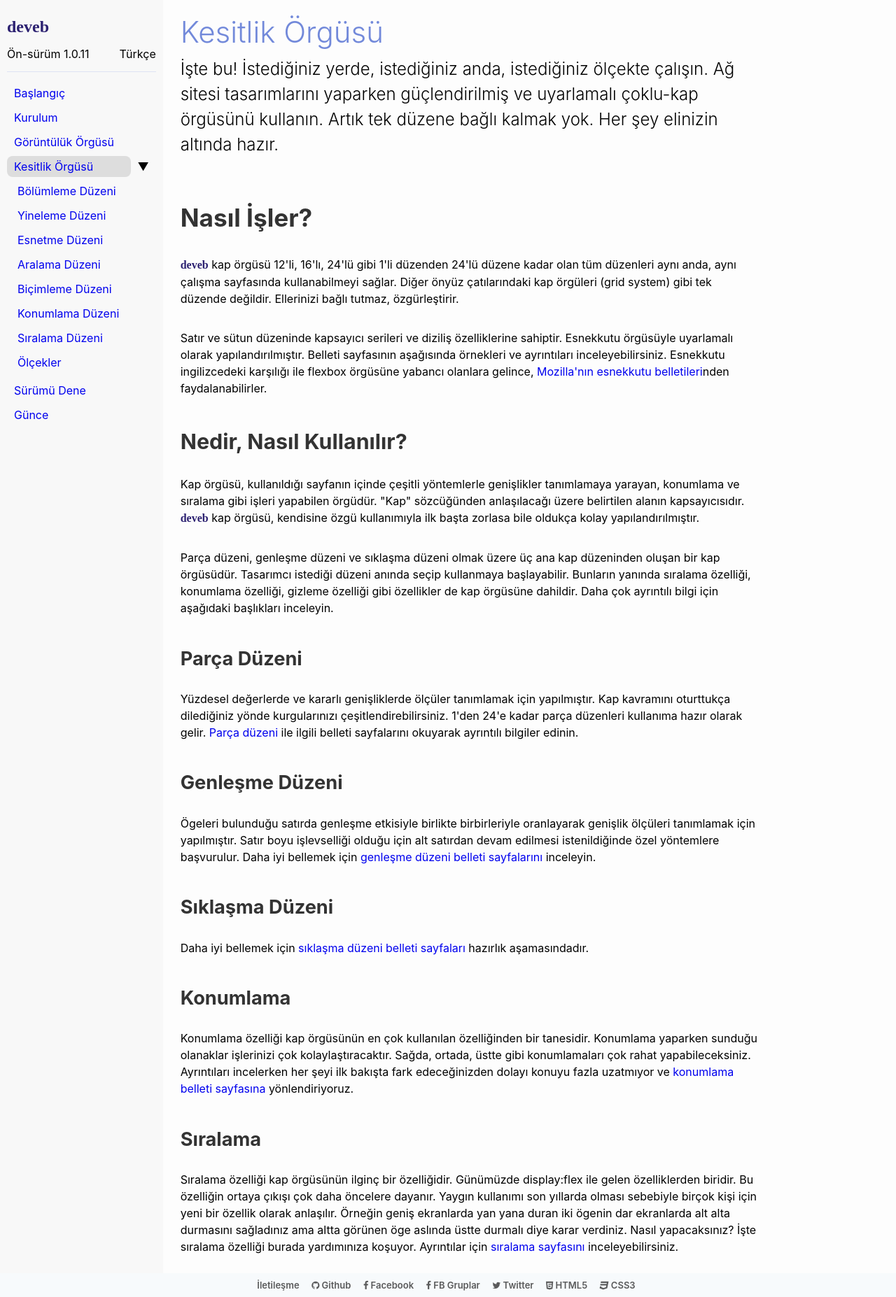
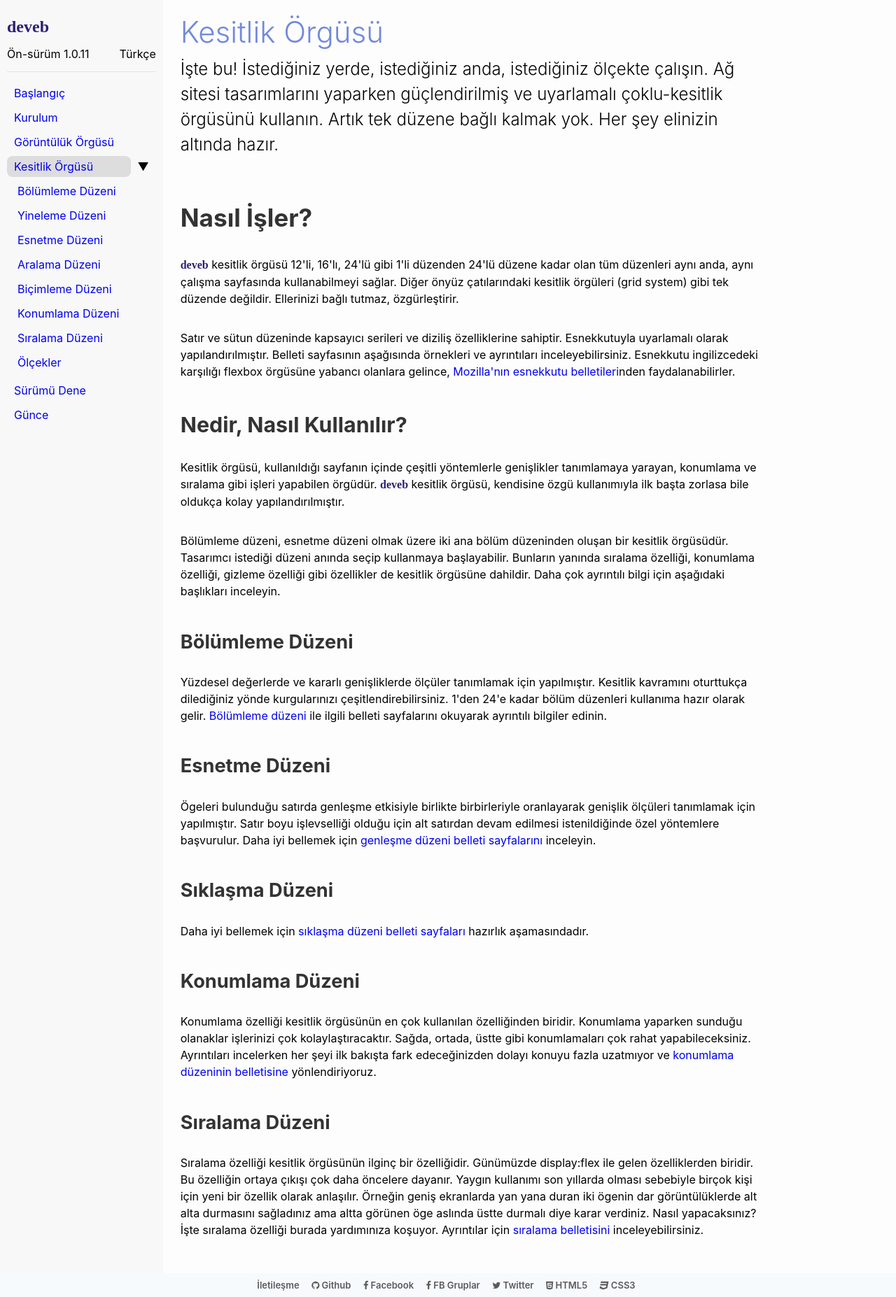
Before and after one commit to data-deveb/data-deveb.github.io, a Jekyll site: the page built from 1.0/tr/kesitlik-orgusu.md, in a window 1280 px wide. Shown: the whole page at 70% size. Built offline with Jekyll 4.4.1, drawn with Linux system fonts in a browser that asks for light colours; some web fonts are replaced.

Commit message:
Düzeltmeler

```diff
--- a/_layouts/s1n0/kesitlik-orgusu.html
+++ b/_layouts/s1n0/kesitlik-orgusu.html
@@ -9,82 +9,80 @@ layout: default
 {% when 'tr' %}
 <p class="girlik">
   İşte bu! İstediğiniz yerde, istediğiniz anda, istediğiniz ölçekte
-  çalışın. Ağ sitesi tasarımlarını yaparken güçlendirilmiş ve uyarlamalı çoklu-kap örgüsünü kullanın.
+  çalışın. Ağ sitesi tasarımlarını yaparken güçlendirilmiş ve uyarlamalı çoklu-kesitlik örgüsünü kullanın.
   Artık tek düzene bağlı kalmak yok. Her şey elinizin altında hazır.
 </p>
 
 <h1>Nasıl İşler?</h1>
 <p>
-  <span class="simget">deveb</span> kap örgüsü 12'li, 16'lı, 24'lü gibi
+  <span class="simget">deveb</span> kesitlik örgüsü 12'li, 16'lı, 24'lü gibi
   1'li düzenden 24'lü düzene kadar olan tüm düzenleri aynı anda, aynı çalışma
-  sayfasında kullanabilmeyi sağlar. Diğer önyüz çatılarındaki kap örgüleri (grid system)
+  sayfasında kullanabilmeyi sağlar. Diğer önyüz çatılarındaki kesitlik örgüleri (grid system)
   gibi tek düzende değildir. Ellerinizi bağlı tutmaz, özgürleştirir.
 </p>
 <p>
   Satır ve sütun düzeninde kapsayıcı serileri ve diziliş özelliklerine sahiptir.
-  Esnekkutu örgüsüyle uyarlamalı olarak yapılandırılmıştır. Belleti sayfasının aşağısında örnekleri
-  ve ayrıntıları inceleyebilirsiniz. Esnekkutu ingilizcedeki karşılığı ile flexbox örgüsüne
+  Esnekkutuyla uyarlamalı olarak yapılandırılmıştır. Belleti sayfasının aşağısında örnekleri
+  ve ayrıntıları inceleyebilirsiniz. Esnekkutu ingilizcedeki karşılığı flexbox örgüsüne
   yabancı olanlara gelince, <a href="https://developer.mozilla.org/en-US/docs/Web/CSS/CSS_Flexible_Box_Layout/Basic_Concepts_of_Flexbox">Mozilla'nın esnekkutu belletileri</a>nden faydalanabilirler.
 </p>
 
 <h2>Nedir, Nasıl Kullanılır?</h2>
 <p>
-  Kap örgüsü, kullanıldığı sayfanın içinde çeşitli yöntemlerle genişlikler
+  Kesitlik örgüsü, kullanıldığı sayfanın içinde çeşitli yöntemlerle genişlikler
   tanımlamaya yarayan, konumlama ve sıralama gibi işleri yapabilen örgüdür.
-  "Kap" sözcüğünden anlaşılacağı üzere belirtilen alanın kapsayıcısıdır.
-  <span class="simget">deveb</span> kap örgüsü, kendisine özgü kullanımıyla
+  <span class="simget">deveb</span> kesitlik örgüsü, kendisine özgü kullanımıyla
   ilk başta zorlasa bile oldukça kolay yapılandırılmıştır.
 </p>
 <p>
-  Parça düzeni, genleşme düzeni ve sıklaşma düzeni olmak üzere üç ana kap
-  düzeninden oluşan bir kap örgüsüdür. Tasarımcı istediği düzeni anında seçip
+  Bölümleme düzeni, esnetme düzeni olmak üzere iki ana bölüm
+  düzeninden oluşan bir kesitlik örgüsüdür. Tasarımcı istediği düzeni anında seçip
   kullanmaya başlayabilir. Bunların yanında sıralama özelliği, konumlama
-  özelliği, gizleme özelliği gibi özellikler de kap örgüsüne dahildir. Daha çok
+  özelliği, gizleme özelliği gibi özellikler de kesitlik örgüsüne dahildir. Daha çok
   ayrıntılı bilgi için aşağıdaki başlıkları inceleyin.
 </p>
-<h3>Parça Düzeni</h3>
+<h3>Bölümleme Düzeni</h3>
 <p>
   Yüzdesel değerlerde ve kararlı genişliklerde ölçüler tanımlamak için yapılmıştır.
-  Kap kavramını oturttukça dilediğiniz yönde kurgularınızı çeşitlendirebilirsiniz.
-  1'den 24'e kadar parça düzenleri kullanıma hazır olarak gelir.
-  <a href="/1.0/tr/kap-orgusu/parca-duzeni.html">Parça düzeni</a> ile ilgili belleti sayfalarını
+  Kesitlik kavramını oturttukça dilediğiniz yönde kurgularınızı çeşitlendirebilirsiniz.
+  1'den 24'e kadar bölüm düzenleri kullanıma hazır olarak gelir.
+  <a href="/1.0/tr/kesitlik-orgusu/bolumleme-duzeni.html">Bölümleme düzeni</a> ile ilgili belleti sayfalarını
   okuyarak ayrıntılı bilgiler edinin.
 </p>
 
-<h3>Genleşme Düzeni</h3>
+<h3>Esnetme Düzeni</h3>
 <p>
   Ögeleri bulunduğu satırda genleşme etkisiyle birlikte birbirleriyle oranlayarak
   genişlik ölçüleri tanımlamak için yapılmıştır. Satır boyu işlevselliği olduğu için
   alt satırdan devam edilmesi istenildiğinde özel yöntemlere başvurulur.
-  Daha iyi bellemek için <a href="/1.0/tr/kap-orgusu/genlesme-duzeni.html">genleşme düzeni
+  Daha iyi bellemek için <a href="/1.0/tr/kesitlik-orgusu/esnetme-duzeni.html">genleşme düzeni
   belleti sayfalarını</a> inceleyin.
 </p>
 <h3>Sıklaşma Düzeni</h3>
 <p>
-  Daha iyi bellemek için <a href="/1.0/tr/kap-orgusu/siklasma-duzeni.html">sıklaşma düzeni
+  Daha iyi bellemek için <a href="/1.0/tr/kesitlik-orgusu/siklasma-duzeni.html">sıklaşma düzeni
   belleti sayfaları</a> hazırlık aşamasındadır.
 </p>
 
-<h3>Konumlama</h3>
+<h3>Konumlama Düzeni</h3>
 <p>
-  Konumlama özelliği kap örgüsünün en çok kullanılan özelliğinden bir tanesidir. Konumlama
+  Konumlama özelliği kesitlik örgüsünün en çok kullanılan özelliğinden biridir. Konumlama
   yaparken sunduğu olanaklar işlerinizi çok kolaylaştıracaktır. Sağda, ortada,
   üstte gibi konumlamaları çok rahat yapabileceksiniz. Ayrıntıları incelerken
   her şeyi ilk bakışta fark edeceğinizden dolayı konuyu fazla uzatmıyor ve
-  <a href="/1.0/tr/kap-orgusu/konumlama.html">konumlama belleti sayfasına</a>
+  <a href="/1.0/tr/kesitlik-orgusu/konumlama-duzeni.html">konumlama düzeninin belletisine</a>
   yönlendiriyoruz.
 </p>
 
-<h3>Sıralama</h3>
+<h3>Sıralama Düzeni</h3>
 <p>
-  Sıralama özelliği kap örgüsünün ilginç bir özelliğidir. Günümüzde display:flex
+  Sıralama özelliği kesitlik örgüsünün ilginç bir özelliğidir. Günümüzde display:flex
   ile gelen özelliklerden biridir. Bu özelliğin ortaya çıkışı çok daha öncelere
   dayanır. Yaygın kullanımı son yıllarda olması sebebiyle birçok kişi için yeni
   bir özellik olarak anlaşılır. Örneğin geniş ekranlarda yan yana duran iki
-  ögenin dar ekranlarda alt alta durmasını sağladınız ama altta görünen öge aslında üstte
+  ögenin dar görüntülüklerde alt alta durmasını sağladınız ama altta görünen öge aslında üstte
   durmalı diye karar verdiniz. Nasıl yapacaksınız? İşte sıralama özelliği burada
-  yardımınıza koşuyor. Ayrıntılar için <a href="/1.0/tr/kap-orgusu/siralama.html">sıralama sayfasını</a>
-  inceleyebilirsiniz.
+  yardımınıza koşuyor. Ayrıntılar için <a href="/1.0/tr/kesitlik-orgusu/siralama-duzeni.html">sıralama belletisini</a> inceleyebilirsiniz.
 </p>
 {% when 'en' %}
 <p class="girlik">
```
